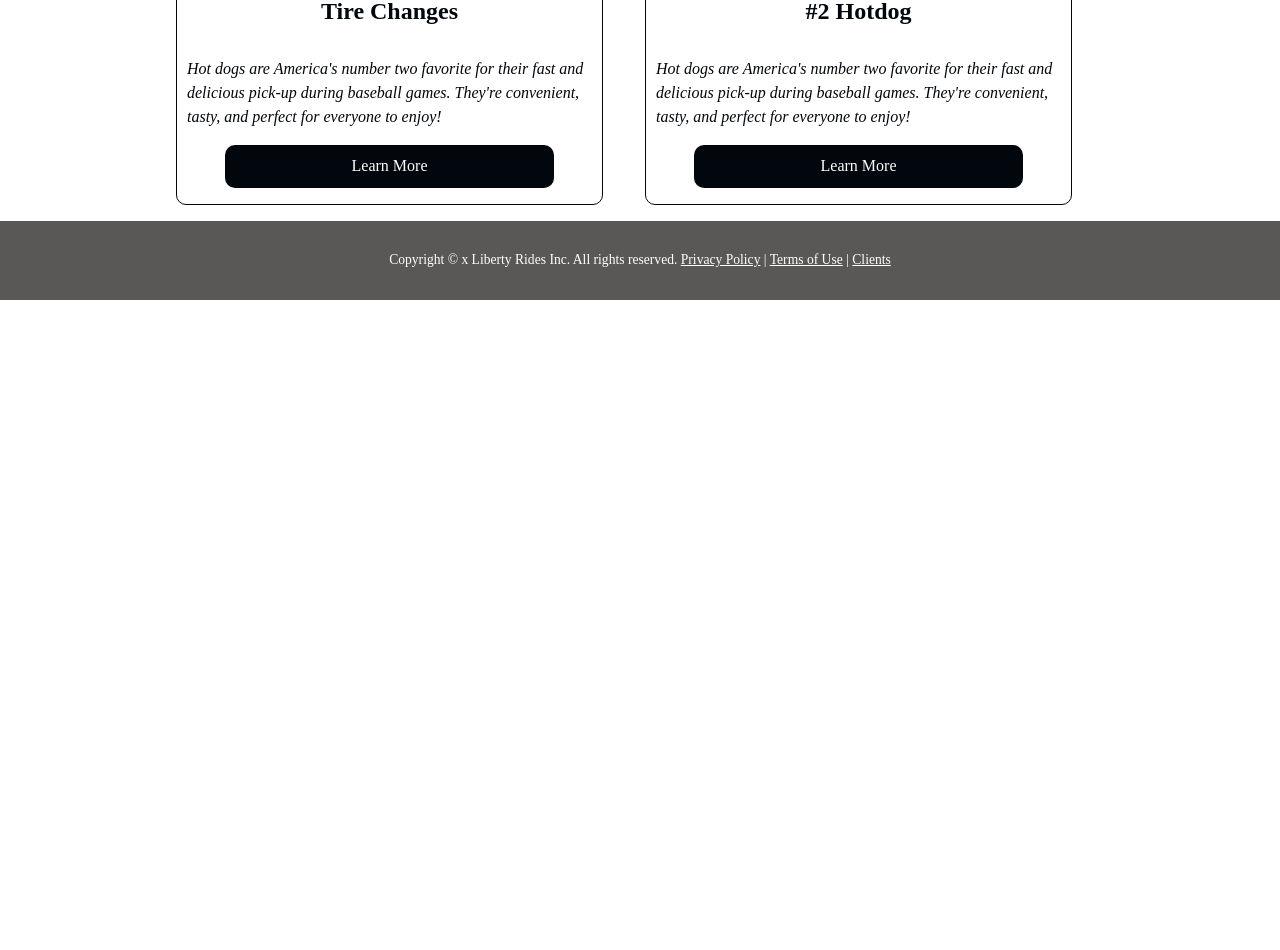
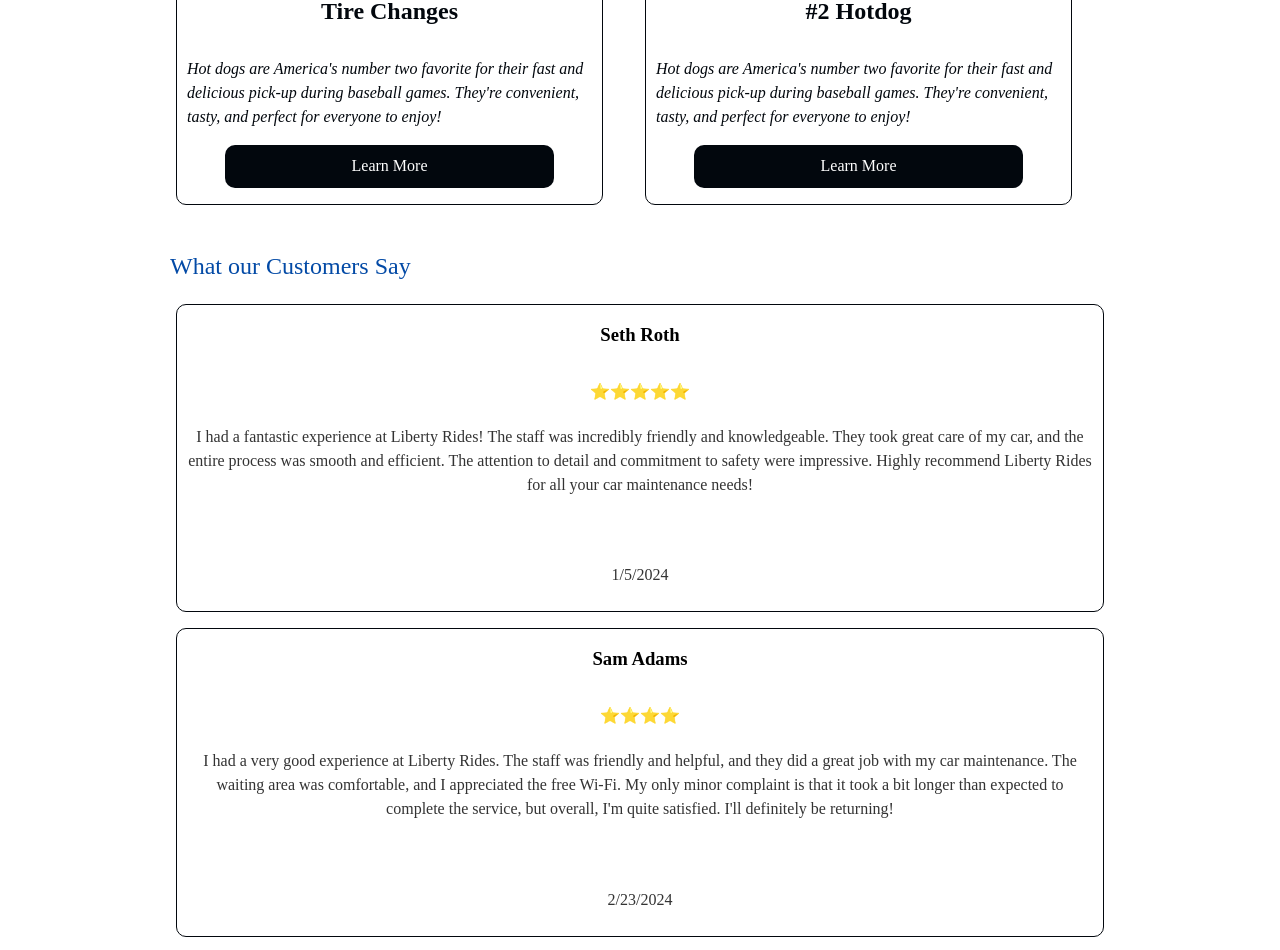
Before and after one commit to SpyArmy/05auto, a plain HTML site: page index.html in a window 1280 px wide. Shown: the part 1647-2597 px from the top of the page. Before the commit the page ends 1947 px from the top, so only its background shows below. Drawn offline with Linux system fonts and the light colour scheme; a web font is replaced by a local one.

Commit message:
js update

```diff
--- a/data/review.js
+++ b/data/review.js
@@ -1,6 +1,6 @@
 export const review = [
-    { "name": "Seth Roth", "comment": "text", "date": "1/5/2024" },
-    { "name": "Sam Adams", "comment": "text", "date": "2/23/2024" },
-    { "name": "Dave Pork", "comment": "text", "date": "6/27/2023" },
-    { "name": "John James", "comment": "text", "date": "4/18/2022" },
+    { "name": "Seth Roth", "comment": "I had a fantastic experience at Liberty Rides! The staff was incredibly friendly and knowledgeable. They took great care of my car, and the entire process was smooth and efficient. The attention to detail and commitment to safety were impressive. Highly recommend Liberty Rides for all your car maintenance needs!", "date": "1/5/2024", "rate": "⭐️⭐️⭐️⭐️⭐️ " },
+    { "name": "Sam Adams", "comment": "I had a very good experience at Liberty Rides. The staff was friendly and helpful, and they did a great job with my car maintenance. The waiting area was comfortable, and I appreciated the free Wi-Fi. My only minor complaint is that it took a bit longer than expected to complete the service, but overall, I'm quite satisfied. I'll definitely be returning!", "date": "2/23/2024", "rate": "⭐️⭐️⭐️⭐️" },
+    { "name": "Dave Pork", "comment": "I can't praise Liberty Rides enough! From the moment I walked in, I was welcomed by a friendly and knowledgeable team. They took excellent care of my car, and the service was quick and efficient. The waiting area was comfortable and even had free Wi-Fi, which was a nice touch. They also caught a small issue with my brakes that could have become a bigger problem later. Thanks to their expertise, my car is running better than ever. Highly recommend Liberty Rides for top-notch service!", "date": "6/27/2023", "rate": "⭐️⭐️⭐️⭐️⭐️ " },
+    { "name": "John James", "comment": "My experience at Liberty Rides was okay. The staff was friendly, and they did a decent job on my car maintenance. However, the service took much longer than expected, and there were some communication issues along the way. The waiting area was comfortable, but the delays were quite frustrating. Overall, it was an average experience. I might consider other options next time.", "date": "4/18/2022", "rate": "⭐️⭐️⭐️" },
 ];
--- a/index.html
+++ b/index.html
@@ -84,9 +84,11 @@
             </section>
         </div>
 
-        <div class="review"></div>
 
-        </div>
+        <h1>What our Customers Say</h1>
+        <div id="review"></div>
+
+
 
 
     </main>
@@ -106,7 +108,7 @@
             <a href="#">Privacy Policy</a> | <a href="#">Terms of Use</a> | <a href="#">Clients</a></p>
     </footer>
 </div> <!-- end footer wrapper -->
-<script src="js/script.js" type="modlue" ></script>
+<script src="js/script.js" type="module"></script>
 
 </body>
 </html>
--- a/js/script.js
+++ b/js/script.js
@@ -1,6 +1,8 @@
 const navElement = document.querySelector('#theNav');
 const btnElement = document.querySelector('#theButton');
-const rightNow = new Date();
+
+console.log('Hello, world!');
+
 
 
 
@@ -16,14 +18,12 @@ console.log(review);
 const myTarget = document.querySelector('#review');
 
 for (let x = 0; x < review.length; x++) {
-let barDiv = document.createElement('div')
-barDiv.innerHTML = `<p>${review[x].name} </p>`;
+let barCap = document.createElement('figcaption')
+barCap.innerHTML = `<h3>${review[x].name}</h3> <br> ${review[x].rate} <br> <p>${review[x].comment}</p> <br> <p>${review[x].date}</p>`
 
 
-myTarget.appendChild(barDiv);
+myTarget.appendChild(barCap);
 }// end of loop
 
-
+const rightNow = new Date();
 document.querySelector('#year').textContent = rightNow.getFullYear();
-
-console.log('Hello, world!');
--- a/scss/_small.scss
+++ b/scss/_small.scss
@@ -210,7 +210,14 @@ div.cards {
 
 }
 
-
+#review {
+    text-align: center;
+    figcaption{
+        margin: 1rem;
+        border: 1px solid $primaryColor;
+        border-radius: 10px;
+    }
+}
 
 
 
```
Also changed, not shown: css/styles.css, css/styles.min.css, 2 other files.
